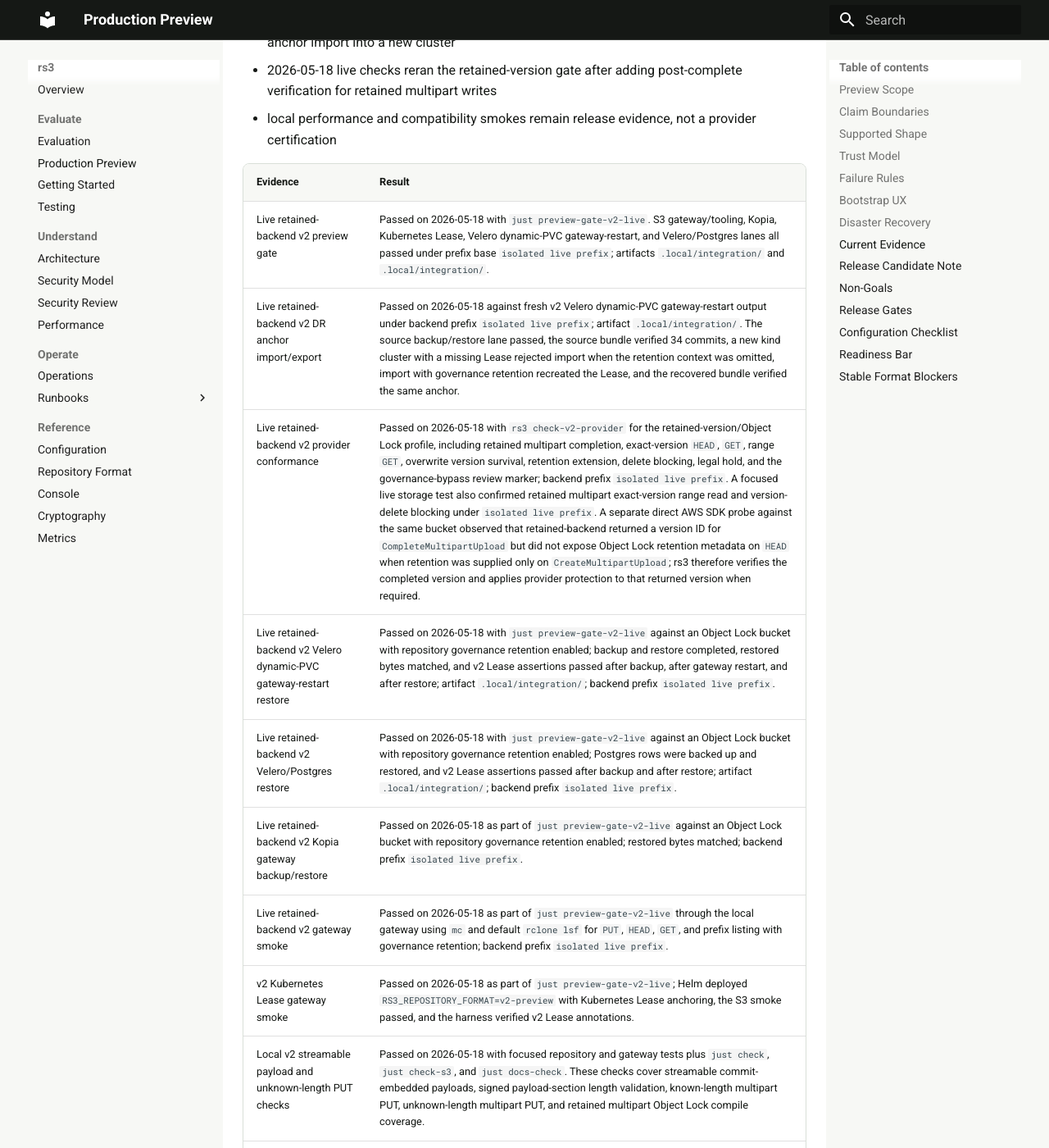
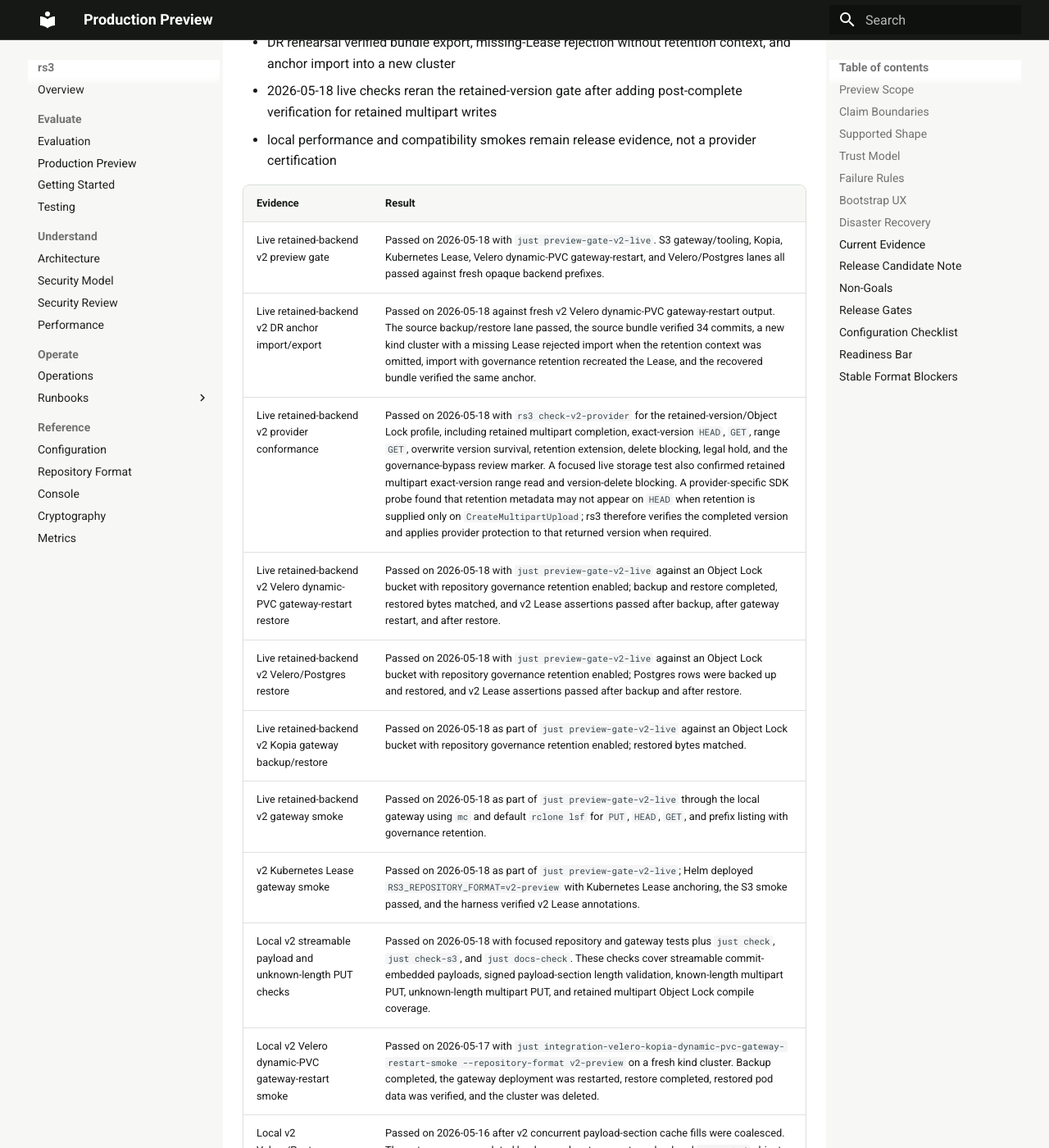
Before and after one commit to w9n/rs3, an MkDocs documentation site: the page built from docs/site/production-preview.md, in a window 1280 px wide and 1400 px high, scrolled down 5512 px. Shown: the whole window at 82% size. Built offline with MkDocs 1.6.1 and Material for MkDocs 9.7.7, drawn with Linux system fonts in a browser that asks for light colours; some of the changed text lies outside the part shown.

```diff
--- a/docs/site/production-preview.md
+++ b/docs/site/production-preview.md
@@ -12,9 +12,8 @@ repository-format promise.
 
 `rs3` is a path-private, tamper-evident S3 gateway for backup repositories.
 
-It should let an operator put Velero/Kopia backup data on a provider such as
-retained-backend, RustFS, or another S3-compatible store while reducing what that
-provider can learn or change:
+It should let an operator put Velero/Kopia backup data on an S3-compatible
+store while reducing what that provider can learn or change:
 
 - backend object keys do not reveal backup paths, namespaces, Kubernetes object
   names, snapshot names, or Kopia blob names
@@ -161,11 +160,12 @@ repository state reachable from it.
 
 Release evidence below is maintainer-run evidence for the current v2 preview
 line. Treat the bullets as the current summary and the table as the detailed
-ledger. Paths under `.local/` are workspace-local artifact locations; copy
-artifacts or checksums into release assets when independent public review needs
-to inspect them. Evidence rows are dated because the preview still changes. A
-release candidate should rerun the live provider gate after format, gateway, or
-streaming-write changes.
+ledger. Exact backend prefixes and workspace-local artifact paths are not part
+of the public evidence record because they are operational identifiers. Preserve
+raw reports, checksums, and run logs in release assets or private evidence
+bundles when independent review needs them. Evidence rows are dated because the
+preview still changes. A release candidate should rerun the live provider gate
+after format, gateway, or streaming-write changes.
 
 At a glance:
 
@@ -183,30 +183,30 @@ At a glance:
 
 | Evidence | Result |
 | --- | --- |
-| Live retained-backend v2 preview gate | Passed on 2026-05-18 with `just preview-gate-v2-live`. S3 gateway/tooling, Kopia, Kubernetes Lease, Velero dynamic-PVC gateway-restart, and Velero/Postgres lanes all passed under prefix base `isolated live prefix`; artifacts `.local/integration/` and `.local/integration/`. |
-| Live retained-backend v2 DR anchor import/export | Passed on 2026-05-18 against fresh v2 Velero dynamic-PVC gateway-restart output under backend prefix `isolated live prefix`; artifact `.local/integration/`. The source backup/restore lane passed, the source bundle verified 34 commits, a new kind cluster with a missing Lease rejected import when the retention context was omitted, import with governance retention recreated the Lease, and the recovered bundle verified the same anchor. |
-| Live retained-backend v2 provider conformance | Passed on 2026-05-18 with `rs3 check-v2-provider` for the retained-version/Object Lock profile, including retained multipart completion, exact-version `HEAD`, `GET`, range `GET`, overwrite version survival, retention extension, delete blocking, legal hold, and the governance-bypass review marker; backend prefix `isolated live prefix`. A focused live storage test also confirmed retained multipart exact-version range read and version-delete blocking under `isolated live prefix`. A separate direct AWS SDK probe against the same bucket observed that retained-backend returned a version ID for `CompleteMultipartUpload` but did not expose Object Lock retention metadata on `HEAD` when retention was supplied only on `CreateMultipartUpload`; rs3 therefore verifies the completed version and applies provider protection to that returned version when required. |
-| Live retained-backend v2 Velero dynamic-PVC gateway-restart restore | Passed on 2026-05-18 with `just preview-gate-v2-live` against an Object Lock bucket with repository governance retention enabled; backup and restore completed, restored bytes matched, and v2 Lease assertions passed after backup, after gateway restart, and after restore; artifact `.local/integration/`; backend prefix `isolated live prefix`. |
-| Live retained-backend v2 Velero/Postgres restore | Passed on 2026-05-18 with `just preview-gate-v2-live` against an Object Lock bucket with repository governance retention enabled; Postgres rows were backed up and restored, and v2 Lease assertions passed after backup and after restore; artifact `.local/integration/`; backend prefix `isolated live prefix`. |
-| Live retained-backend v2 Kopia gateway backup/restore | Passed on 2026-05-18 as part of `just preview-gate-v2-live` against an Object Lock bucket with repository governance retention enabled; restored bytes matched; backend prefix `isolated live prefix`. |
-| Live retained-backend v2 gateway smoke | Passed on 2026-05-18 as part of `just preview-gate-v2-live` through the local gateway using `mc` and default `rclone lsf` for `PUT`, `HEAD`, `GET`, and prefix listing with governance retention; backend prefix `isolated live prefix`. |
+| Live retained-backend v2 preview gate | Passed on 2026-05-18 with `just preview-gate-v2-live`. S3 gateway/tooling, Kopia, Kubernetes Lease, Velero dynamic-PVC gateway-restart, and Velero/Postgres lanes all passed against fresh opaque backend prefixes. |
+| Live retained-backend v2 DR anchor import/export | Passed on 2026-05-18 against fresh v2 Velero dynamic-PVC gateway-restart output. The source backup/restore lane passed, the source bundle verified 34 commits, a new kind cluster with a missing Lease rejected import when the retention context was omitted, import with governance retention recreated the Lease, and the recovered bundle verified the same anchor. |
+| Live retained-backend v2 provider conformance | Passed on 2026-05-18 with `rs3 check-v2-provider` for the retained-version/Object Lock profile, including retained multipart completion, exact-version `HEAD`, `GET`, range `GET`, overwrite version survival, retention extension, delete blocking, legal hold, and the governance-bypass review marker. A focused live storage test also confirmed retained multipart exact-version range read and version-delete blocking. A provider-specific SDK probe found that retention metadata may not appear on `HEAD` when retention is supplied only on `CreateMultipartUpload`; rs3 therefore verifies the completed version and applies provider protection to that returned version when required. |
+| Live retained-backend v2 Velero dynamic-PVC gateway-restart restore | Passed on 2026-05-18 with `just preview-gate-v2-live` against an Object Lock bucket with repository governance retention enabled; backup and restore completed, restored bytes matched, and v2 Lease assertions passed after backup, after gateway restart, and after restore. |
+| Live retained-backend v2 Velero/Postgres restore | Passed on 2026-05-18 with `just preview-gate-v2-live` against an Object Lock bucket with repository governance retention enabled; Postgres rows were backed up and restored, and v2 Lease assertions passed after backup and after restore. |
+| Live retained-backend v2 Kopia gateway backup/restore | Passed on 2026-05-18 as part of `just preview-gate-v2-live` against an Object Lock bucket with repository governance retention enabled; restored bytes matched. |
+| Live retained-backend v2 gateway smoke | Passed on 2026-05-18 as part of `just preview-gate-v2-live` through the local gateway using `mc` and default `rclone lsf` for `PUT`, `HEAD`, `GET`, and prefix listing with governance retention. |
 | v2 Kubernetes Lease gateway smoke | Passed on 2026-05-18 as part of `just preview-gate-v2-live`; Helm deployed `RS3_REPOSITORY_FORMAT=v2-preview` with Kubernetes Lease anchoring, the S3 smoke passed, and the harness verified v2 Lease annotations. |
 | Local v2 streamable payload and unknown-length PUT checks | Passed on 2026-05-18 with focused repository and gateway tests plus `just check`, `just check-s3`, and `just docs-check`. These checks cover streamable commit-embedded payloads, signed payload-section length validation, known-length multipart PUT, unknown-length multipart PUT, and retained multipart Object Lock compile coverage. |
-| Local v2 Velero dynamic-PVC gateway-restart smoke | Passed on 2026-05-17 with `just integration-velero-kopia-dynamic-pvc-gateway-restart-smoke --repository-format v2-preview` on a fresh kind cluster. Backup completed, the gateway deployment was restarted, restore completed, restored pod data was verified, and the cluster was deleted; artifact `.local/integration/`. |
-| Local v2 Velero/Postgres RustFS smoke | Passed on 2026-05-16 after v2 concurrent payload-section cache fills were coalesced; artifact `.local/integration/`. The gateway run completed backup and restore, wrote no backend `segments/` objects, read 29.0 MB versus 28.9 MB for direct RustFS baseline `.local/integration/`, and used 57 backend requests versus 708 for direct RustFS. |
+| Local v2 Velero dynamic-PVC gateway-restart smoke | Passed on 2026-05-17 with `just integration-velero-kopia-dynamic-pvc-gateway-restart-smoke --repository-format v2-preview` on a fresh kind cluster. Backup completed, the gateway deployment was restarted, restore completed, restored pod data was verified, and the cluster was deleted. |
+| Local v2 Velero/Postgres RustFS smoke | Passed on 2026-05-16 after v2 concurrent payload-section cache fills were coalesced. The gateway run completed backup and restore, wrote no backend `segments/` objects, read 29.0 MB versus 28.9 MB for the direct RustFS baseline, and used 57 backend requests versus 708 for direct RustFS. |
 | Local v2 gateway perf baseline | Refreshed on 2026-05-16 with `just perf-s3-gateway --objects 16 --object-size 4096 --reads 16 --range-len 512 --commit-batch-items 8 --concurrency 8 --format jsonl`. Sequential writes emitted one backend commit PUT per client object, parallel writes batched to 2 PUTs for 16 objects, and repeated full/range reads of one object reused a verified payload-section cache after the first commit GET. |
 | Local v2 S3 and Kopia gateway smokes | Passed on 2026-05-16 with `just integration-s3-gateway --repository-format v2-preview` and `just integration-kopia-gateway --repository-format v2-preview` after the v2 read-cache and measurement-surface repairs. |
-| Live retained-backend retained-version S3 qualification | Passed on 2026-05-16 with `xtask integration s3-local --qualification-profile retained-version --object-lock`; Object Lock retention and legal hold checks passed with versioned delete blocking under backend prefix `isolated live prefix`. |
+| Live retained-version S3 qualification | Passed on 2026-05-16 with `xtask integration s3-local --qualification-profile retained-version --object-lock`; Object Lock retention and legal hold checks passed with versioned delete blocking. |
 
 ??? note "Background compatibility evidence"
     | Evidence | Result |
     | --- | --- |
-    | Live retained-backend Kopia gateway backup/restore | Passed on 2026-05-13 against an Object Lock bucket with repository governance retention enabled; backend prefix `isolated live prefix`. |
-    | Live retained-backend Velero dynamic-PVC gateway-restart restore | Passed on 2026-05-13 against an Object Lock bucket with repository governance retention enabled; artifact `.local/integration/`; backend prefix `isolated live prefix`. |
-    | Velero dynamic-PVC gateway-restart in `read-write` | Passed on 2026-05-12 with restore status `Completed`; artifact `.local/integration/`. |
-    | Velero strict `restore-readonly` incident-restore smoke | Passed on 2026-05-12 with workload verification, expected restore-artifact write denial, and zero backend writes during restore; artifact `.local/integration/`. |
-    | Velero/Postgres compatibility smoke | Passed on 2026-05-12; artifact `.local/integration/`. |
-    | Larger Kopia restore matrix | Passed on 2026-05-13 with adaptive payload segment sizing, `regression_budgets=pass`, and `workload_consistency=pass`; artifact `.local/integration/`. |
+    | Live retained-backend Kopia gateway backup/restore | Passed on 2026-05-13 against an Object Lock bucket with repository governance retention enabled. |
+    | Live retained-backend Velero dynamic-PVC gateway-restart restore | Passed on 2026-05-13 against an Object Lock bucket with repository governance retention enabled. |
+    | Velero dynamic-PVC gateway-restart in `read-write` | Passed on 2026-05-12 with restore status `Completed`. |
+    | Velero strict `restore-readonly` incident-restore smoke | Passed on 2026-05-12 with workload verification, expected restore-artifact write denial, and zero backend writes during restore. |
+    | Velero/Postgres compatibility smoke | Passed on 2026-05-12. |
+    | Larger Kopia restore matrix | Passed on 2026-05-13 with adaptive payload segment sizing, `regression_budgets=pass`, and `workload_consistency=pass`. |
 
 The release evidence is local harness evidence, not a provider certification. A
 production-preview trial should still run the selected live S3-compatible
@@ -225,7 +225,7 @@ and a retained S3-compatible backend. The primary repository format for new
 evaluation repositories is `v2-preview`. The current work includes the adaptive
 payload segment default, the decrypted-segment cache, streamable commit-embedded
 payloads, retained-version restore checks, machine-readable CLI stdout/stderr
-separation, the live S3 provider qualification lane, and the retained-backend
+separation, the live S3 provider qualification lane, and the live
 backup/restore and DR evidence above.
 
 Use a release candidate built from this line for controlled evaluation, not for
```
Also changed, not shown: AGENTS.md (+0 -2 lines), README.md (+2 -1 lines), docs/site/architecture.md (+6 -6 lines), docs/site/performance.md (+7 -14 lines), docs/site/security-model.md (+4 -4 lines), docs/site/testing.md (+2 -2 lines), 3 other files.
